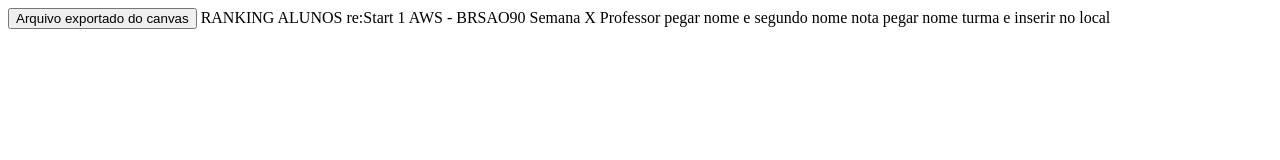
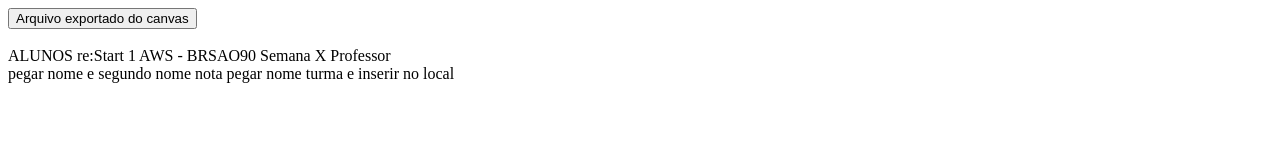
Before and after one commit to Brunogjrx/Ranking_EDN, a plain HTML site: page upload_csv.html in a window 1280 px wide. Drawn offline with Linux system fonts and the light colour scheme.

Commit message:
ideia up csv2.3

```diff
--- a/upload_csv.html
+++ b/upload_csv.html
@@ -9,12 +9,13 @@
 
 <button>Arquivo exportado do canvas</button>
 
-RANKING ALUNOS re:Start 1 AWS - BRSAO90 Semana X Professor
+<div>
+<br> ALUNOS re:Start 1 AWS - BRSAO90 Semana X Professor </br>
 
 pegar nome e segundo nome
 nota
 pegar nome turma e inserir no local
-
+</div>
 
 </body>
 </html>
```
